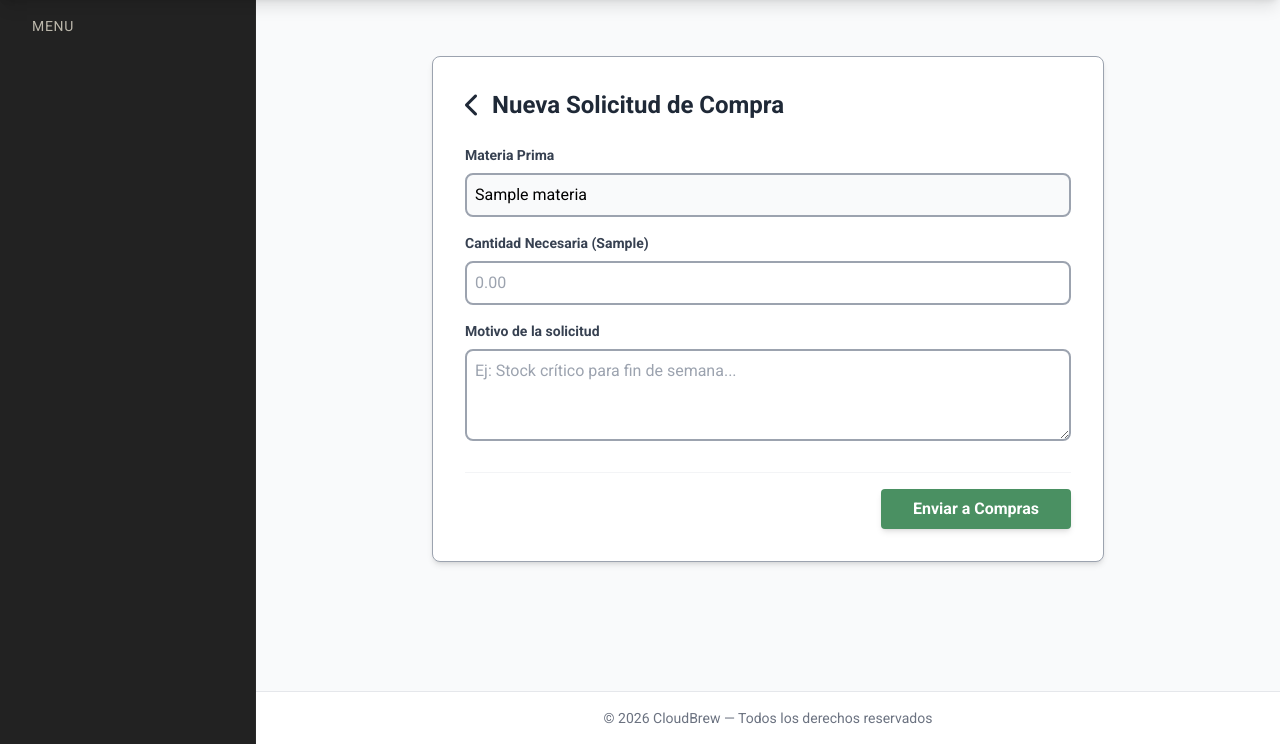
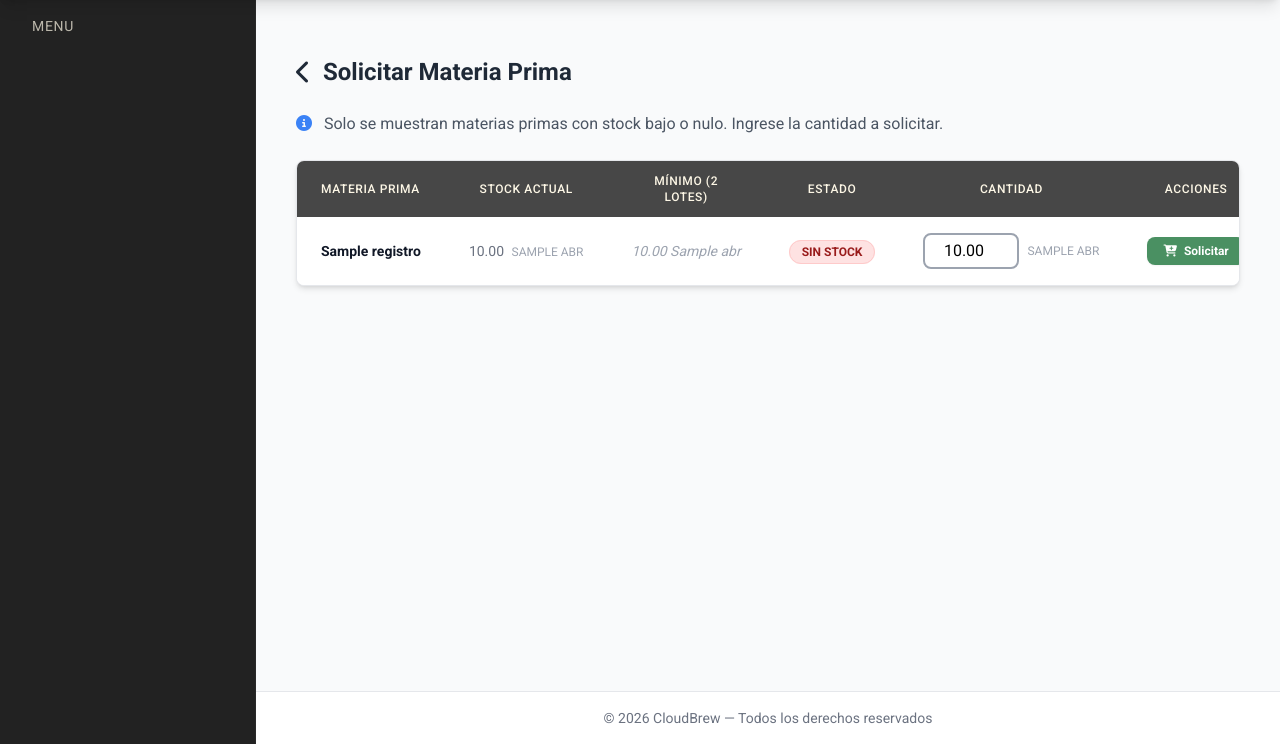
Before and after one commit to IDGS-802-21002866/CloudBrew, a Flask app: template app/modules/inventario_materias_primas/templates/inventario_materias_primas/solicitar.html in a window 1280 px wide. Shown: the part 56-800 px from the top of the page. Run offline with Flask 3, Linux system fonts and the light colour scheme; a user stored in the database is signed in; tables that the repository leaves empty hold one stand-in row (values such as "Sample post"); the template is opened without the code that fills it: most values are stand-ins (such as "Sample title", 1, 10 or a date in 2020); style sheets or scripts are compiled from the project's sources; parts of the project's set-up code (start-up, migrations or seed data) failed here and were passed over; some libraries are stand-ins or nearby versions.

Commit message:
Feature: Mejorando diseño de modulos

```diff
--- a/app/modules/inventario_materias_primas/templates/inventario_materias_primas/solicitar.html
+++ b/app/modules/inventario_materias_primas/templates/inventario_materias_primas/solicitar.html
@@ -1,72 +1,108 @@
 {% extends 'base.html' %}
+
+{% block title %}Solicitar Materia Prima{% endblock %}
+
 {% block content %}
 <div class="container mx-auto px-4 py-8">
-    <div class="max-w-2xl mx-auto bg-white shadow-md rounded-lg p-8 border border-gray-400">
-        <div class="mb-6">
-            <a href="{{ url_for('inventario_materias_primas.listar') }}" class="flex items-center text-2xl font-bold text-gray-800 hover:text-[#4A9062] transition">
-                <i class="fa-solid fa-chevron-left mr-3"></i> Nueva Solicitud de Compra
+
+  <div class="flex justify-between items-center mb-6">
+    <a href="{{ url_for('inventario_materias_primas.listar') }}" class="flex items-center text-2xl font-bold text-gray-800 hover:text-gray-600 transition">
+      <i class="fa-solid fa-chevron-left mr-3"></i> Solicitar Materia Prima
     </a>
-        </div>
-        <form method="POST">
-            <div class="mb-4">
-                <label class="block text-sm font-bold text-gray-700 mb-2">Materia Prima</label>
-                {% if materia %}
-                    <input type="hidden" name="materia_prima_id" id="materia-hidden" value="{{ materia.id }}" data-unidad="{{ unidad_hint }}">
-                    <input type="text" value="{{ materia.nombre }}" class="w-full p-2 border-2 border-gray-400 rounded-lg bg-gray-50" readonly>
-                {% else %}
-                    <select name="materia_prima_id" id="materia-select" class="w-full p-2 border-2 border-gray-400 rounded-lg focus:border-[#6C9AD0] outline-none" required>
-                        <option value="" data-unidad="unidades">-- Selecciona una materia --</option>
-                        {% for m in materias %}
-                            <option value="{{ m.id }}" data-unidad="{{ m.abr }}">{{ m.nombre }} — {{ m.estado_stock | replace('_', ' ') | upper }}</option>
-                        {% endfor %}
-                    </select>
-                {% endif %}
-            </div>
-
-            <div class="mb-4">
-                <label id="cantidad-label" class="block text-sm font-bold text-gray-700 mb-2">Cantidad Necesaria</label>
-                <input type="number" name="cantidad" step="0.01" class="w-full p-2 border-2 border-gray-400 rounded-lg focus:border-[#6C9AD0] outline-none" placeholder="0.00" required>
   </div>
 
   <div class="mb-6">
-                <label class="block text-sm font-bold text-gray-700 mb-2">Motivo de la solicitud</label>
-                <textarea name="motivo" class="w-full p-2 border-2 border-gray-400 rounded-lg focus:border-[#6C9AD0] outline-none" rows="3" placeholder="Ej: Stock crítico para fin de semana..."></textarea>
+    <p class="text-gray-600">
+      <i class="fa-solid fa-circle-info mr-2 text-blue-500"></i>
+      Solo se muestran materias primas con stock bajo o nulo. Ingrese la cantidad a solicitar.
+    </p>
   </div>
 
-            <div class="flex justify-end pt-4 border-t border-gray-100">
-                <button type="submit" class="bg-[#4A9062] text-white font-bold py-2 px-8 rounded shadow-md hover:opacity-90 transition">
-                    Enviar a Compras
+  <div class="bg-white shadow-md rounded-lg overflow-hidden border border-gray-200">
+    <table class="min-w-full table-auto">
+      <thead class="bg-brew-bg">
+        <tr>
+          <th class="px-6 py-3 text-left text-xs font-medium text-brew-beige uppercase tracking-wider">Materia Prima</th>
+          <th class="px-6 py-3 text-center text-xs font-medium text-brew-beige uppercase tracking-wider">Stock Actual</th>
+          <th class="px-6 py-3 text-center text-xs font-medium text-brew-beige uppercase tracking-wider">Mínimo (2 Lotes)</th>
+          <th class="px-6 py-3 text-center text-xs font-medium text-brew-beige uppercase tracking-wider">Estado</th>
+          <th class="px-6 py-3 text-center text-xs font-medium text-brew-beige uppercase tracking-wider">Cantidad</th>
+          <th class="px-6 py-3 text-center text-xs font-medium text-brew-beige uppercase tracking-wider">Acciones</th>
+        </tr>
+      </thead>
+      <tbody class="bg-white divide-y divide-gray-200">
+        {% if pagination.items %}
+          {% for item in pagination.items %}
+          <tr class="hover:bg-gray-50 transition-colors">
+            <td class="px-6 py-4 whitespace-nowrap text-sm font-bold text-gray-900">{{ item.nombre }}</td>
+            <td class="px-6 py-4 whitespace-nowrap text-center text-sm text-gray-500">
+              {{ "{:,.2f}".format(item.stock_visual) }}
+              <span class="text-xs text-gray-400 uppercase ml-1">{{ item.abr }}</span>
+            </td>
+            <td class="px-6 py-4 whitespace-nowrap text-center text-sm text-gray-400 italic">
+              {{ "{:,.2f}".format(item.minimo_visual) }} {{ item.abr }}
+            </td>
+            <td class="px-6 py-4 whitespace-nowrap text-center">
+              {% if item.estado_stock == 'sin_stock' %}
+                <span class="px-3 py-1 text-xs font-bold rounded-full bg-red-100 text-red-800 border border-red-200 uppercase">Sin Stock</span>
+              {% else %}
+                <span class="px-3 py-1 text-xs font-bold rounded-full bg-amber-100 text-amber-800 border border-amber-200 uppercase">Bajo Stock</span>
+              {% endif %}
+            </td>
+            <td class="px-6 py-4 whitespace-nowrap text-center">
+              <form method="POST" action="{{ url_for('inventario_materias_primas.crear_solicitud', id=item.id) }}" class="flex items-center justify-center gap-2">
+                <input type="number" name="cantidad" value="{{ '{:.2f}'.format(item.sugerencia) }}" step="0.01" min="0.01"
+                       class="w-24 px-2 py-1 border-2 border-gray-400 rounded-lg text-center focus:border-[#6C9AD0] outline-none">
+                <span class="text-xs text-gray-400 uppercase">{{ item.abr }}</span>
+            </td>
+            <td class="px-6 py-4 whitespace-nowrap text-center">
+                <button type="submit" class="bg-[#4A9062] text-white font-bold py-1.5 px-4 rounded-lg shadow-sm hover:opacity-90 transition text-xs">
+                  <i class="fa-solid fa-cart-plus mr-1"></i> Solicitar
                 </button>
-            </div>
               </form>
-    </div>
+            </td>
+          </tr>
+          {% endfor %}
+        {% else %}
+          <tr>
+            <td colspan="6" class="px-6 py-10 text-center text-gray-500">
+              <i class="fa-solid fa-check-circle text-green-500 mr-2"></i>
+              Todas las materias primas tienen stock suficiente. No hay solicitudes pendientes.
+            </td>
+          </tr>
+        {% endif %}
+      </tbody>
+    </table>
   </div>
 
-<script>
-    document.addEventListener('DOMContentLoaded', function () {
-        const select = document.getElementById('materia-select');
-        const hidden = document.getElementById('materia-hidden');
-        const label = document.getElementById('cantidad-label');
+  {% if pagination.pages > 1 %}
+  <div class="flex justify-center items-center mt-6 space-x-4">
+    {% if pagination.has_prev %}
+    <a href="{{ url_for('inventario_materias_primas.solicitar', page=pagination.prev_num) }}"
+       class="px-4 py-2 bg-[#4A9062] text-white font-bold rounded-lg hover:opacity-90 transition shadow-sm">
+      <i class="fa-solid fa-chevron-left mr-2"></i> Anterior
+    </a>
+    {% else %}
+    <span class="px-4 py-2 bg-gray-200 text-gray-400 font-bold rounded-lg cursor-not-allowed">
+      <i class="fa-solid fa-chevron-left mr-2"></i> Anterior
+    </span>
+    {% endif %}
 
-        function updateLabel(unidad) {
-            if (label) {
-                const text = unidad ? unidad : 'unidades';
-                label.textContent = `Cantidad Necesaria (${text})`;
-            }
-        }
+    <span class="text-gray-600 font-medium bg-white px-4 py-2 rounded-lg border border-gray-200">
+      Página <span class="font-bold text-gray-900">{{ pagination.page }}</span> de <span class="font-bold text-gray-900">{{ pagination.pages }}</span>
+    </span>
 
-        if (select) {
-            select.addEventListener('change', function () {
-                const option = this.options[this.selectedIndex];
-                updateLabel(option.getAttribute('data-unidad'));
-            });
-            // Carga inicial
-            if(select.selectedIndex >= 0) {
-                updateLabel(select.options[select.selectedIndex].getAttribute('data-unidad'));
-            }
-        } else if (hidden) {
-            updateLabel(hidden.getAttribute('data-unidad'));
-        }
-    });
-</script>
+    {% if pagination.has_next %}
+    <a href="{{ url_for('inventario_materias_primas.solicitar', page=pagination.next_num) }}"
+       class="px-4 py-2 bg-[#4A9062] text-white font-bold rounded-lg hover:opacity-90 transition shadow-sm">
+      Siguiente <i class="fa-solid fa-chevron-right ml-2"></i>
+    </a>
+    {% else %}
+    <span class="px-4 py-2 bg-gray-200 text-gray-400 font-bold rounded-lg cursor-not-allowed">
+      Siguiente <i class="fa-solid fa-chevron-right ml-2"></i>
+    </span>
+    {% endif %}
+  </div>
+  {% endif %}
+</div>
 {% endblock %}
--- a/app/modules/inventario_producto_terminado/routes.py
+++ b/app/modules/inventario_producto_terminado/routes.py
@@ -59,9 +59,10 @@ def crear_solicitud_produccion(receta_id):
     try:
         receta = servicio.obtener_receta(receta_id)
         stock_actual = servicio.obtener_stock_actual_receta(receta_id)
-        if stock_actual > 0:
+        cantidad_producida = float(receta.cantidad_producida or 0)
+        if cantidad_producida > 0 and stock_actual >= cantidad_producida:
             flash(
-                "Esta receta tiene stock disponible. No se puede solicitar producción.",
+                "Esta receta tiene stock suficiente. No se puede solicitar producción.",
                 "warning",
             )
             return redirect(
```
Also changed, not shown: app/modules/inventario_materias_primas/routes.py (+22 -57 lines), app/modules/inventario_materias_primas/service.py (+81 -17 lines), app/modules/inventario_materias_primas/templates/inventario_materias_primas/listar.html (+18 -11 lines), app/modules/inventario_producto_terminado/service.py (+31 -6 lines), app/modules/inventario_producto_terminado/templates/inventario_producto_terminado/listar.html (+39 -13 lines), app/modules/inventario_producto_terminado/templates/inventario_producto_terminado/solicitar_produccion.html (+8 -2 lines). Lines whose indentation alone changed are shown as unchanged.
